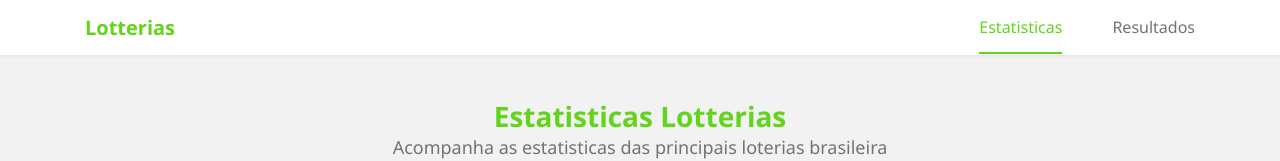
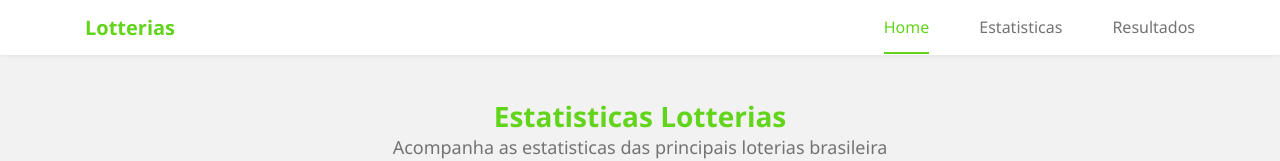
Before and after one commit to valmisson/Lottery-Statistics, a Vue app: page / in a window 1280 px wide. Before the commit this address led to /estatisticas/. Shown: the top 161 px of the page. Built offline with nearby package versions, Linux system fonts and the light colour scheme.

Commit message:
changing uri of menu

```diff
--- a/src/components/layout/Header.vue
+++ b/src/components/layout/Header.vue
@@ -12,6 +12,9 @@
 
         <nav ref="menu" class="layout__header-menu">
           <ul class="menu__content">
+            <li class="menu__item">
+              <router-link to="/" class="menu__link home" exact>Home</router-link>
+            </li>
             <li class="menu__item">
               <router-link to="/estatisticas/" class="menu__link">Estatisticas</router-link>
             </li>
@@ -128,8 +131,12 @@ export default {
     padding-left: 0;
   }
 
-  .menu__item:last-child {
+  .menu__item {
     margin-top: 20px;
+  }
+
+  .menu__item:first-child {
+    margin-top: 0;
   }
 
   .menu__link {
@@ -183,6 +190,7 @@ export default {
     }
 
     .menu__item {
+      margin-top: 0;
       padding-right: 50px;
     }
 
@@ -191,7 +199,7 @@ export default {
       padding-right: 0;
     }
 
-    .menu__link.router-link-active::after {
+    .menu__link.home.router-link-active::after {
       background-color: var(--color-primary);
       content: '';
       cursor: default;
--- a/src/routes/router.js
+++ b/src/routes/router.js
@@ -6,10 +6,6 @@ const Results = () => import(/* webpackChunkName: "statistics" */ '@views/Result
 export default [
   {
     path: '/',
-    redirect: '/estatisticas/'
-  },
-  {
-    path: '/estatisticas/',
     name: 'Home',
     component: Home
   },
```
